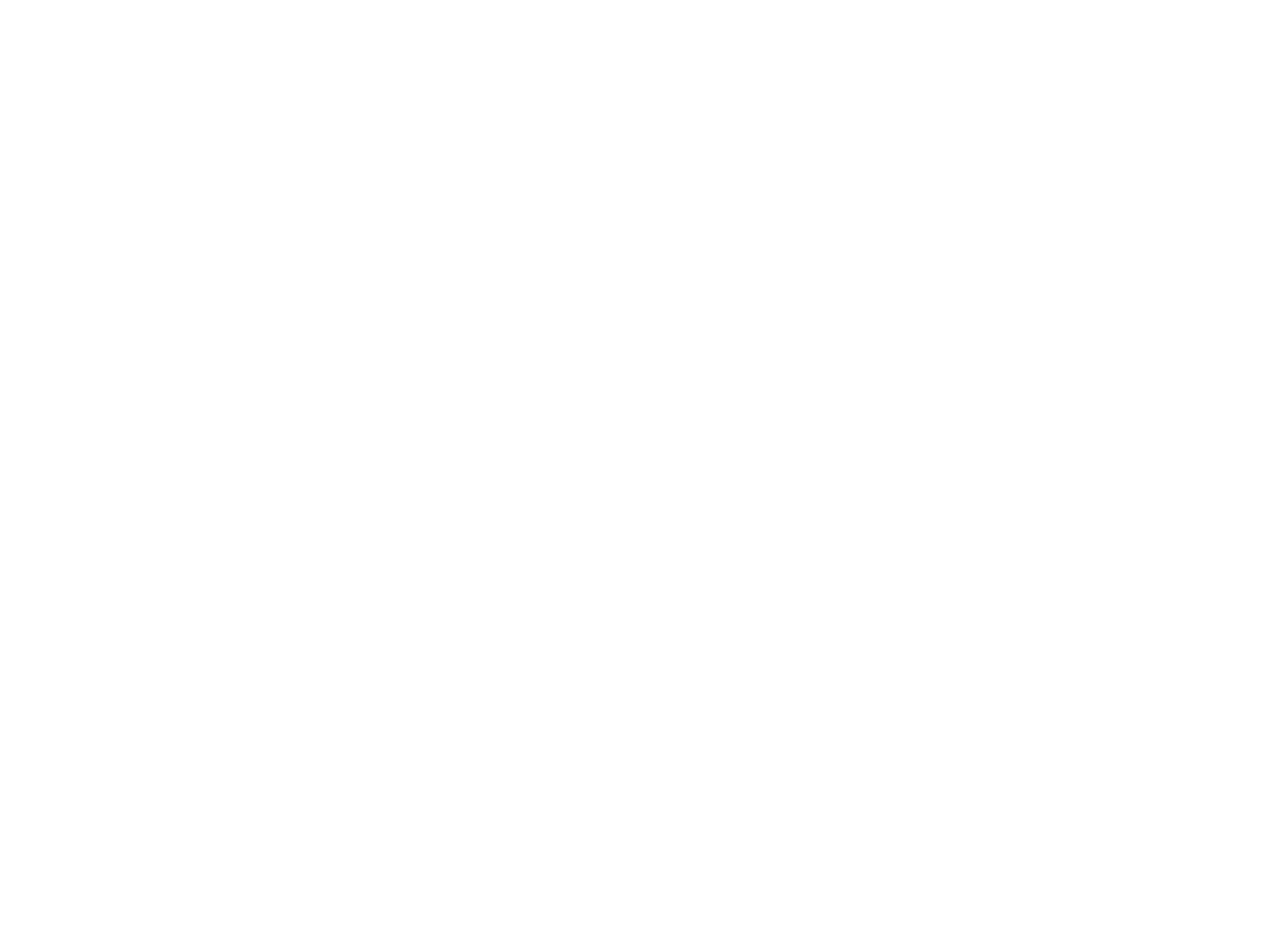
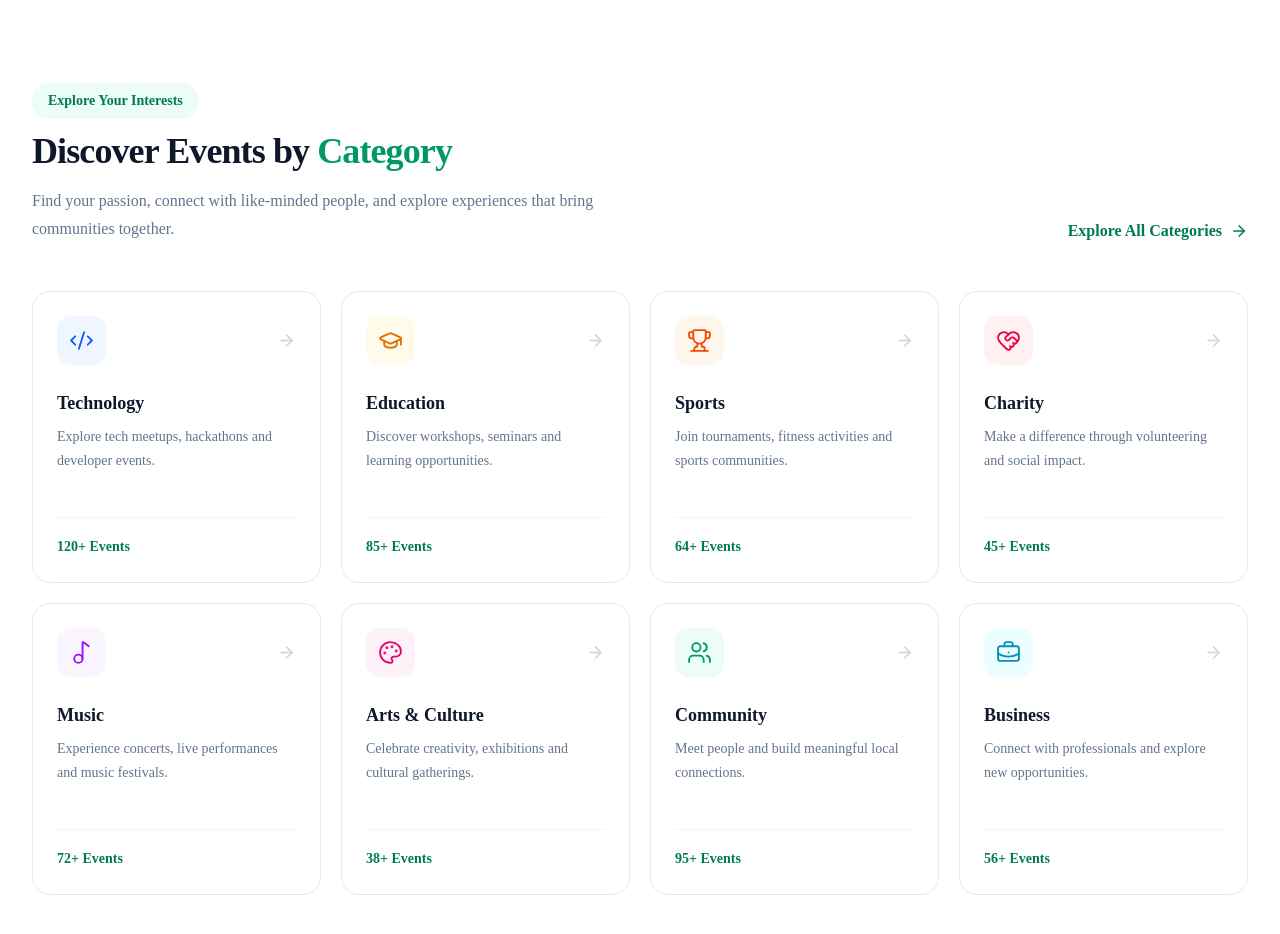
Before and after one commit to nahid1838/A8-Togetherly-Frontend, a Next.js app: page / in a window 1280 px wide. Shown: the part 900-1834 px from the top of the page. Before the commit the page ends 887 px from the top, so only its background shows below. Built offline with nearby package versions, Linux system fonts and the light colour scheme.

Commit message:
Event categories section added

```diff
--- a/src/app/page.tsx
+++ b/src/app/page.tsx
@@ -1,9 +1,11 @@
+import EventCategories from "@/components/home/EventCategories";
 import HeroSection from "@/components/home/HeroSection";
 
 export default function Home() {
   return (
     <div>
       <HeroSection />
+      <EventCategories />
     </div>
   );
 }
--- /dev/null
+++ b/src/components/home/EventCategories.tsx
@@ -0,0 +1,147 @@
+
+import {
+  ArrowRight,
+  Code2,
+  GraduationCap,
+  HeartHandshake,
+  Music2,
+  Palette,
+  Trophy,
+  Users,
+  BriefcaseBusiness,
+} from "lucide-react";
+
+const categories = [
+  {
+    title: "Technology",
+    description: "Explore tech meetups, hackathons and developer events.",
+    icon: Code2,
+    color: "bg-blue-50 text-blue-600",
+    events: "120+ Events",
+  },
+  {
+    title: "Education",
+    description: "Discover workshops, seminars and learning opportunities.",
+    icon: GraduationCap,
+    color: "bg-amber-50 text-amber-600",
+    events: "85+ Events",
+  },
+  {
+    title: "Sports",
+    description: "Join tournaments, fitness activities and sports communities.",
+    icon: Trophy,
+    color: "bg-orange-50 text-orange-600",
+    events: "64+ Events",
+  },
+  {
+    title: "Charity",
+    description: "Make a difference through volunteering and social impact.",
+    icon: HeartHandshake,
+    color: "bg-rose-50 text-rose-600",
+    events: "45+ Events",
+  },
+  {
+    title: "Music",
+    description: "Experience concerts, live performances and music festivals.",
+    icon: Music2,
+    color: "bg-purple-50 text-purple-600",
+    events: "72+ Events",
+  },
+  {
+    title: "Arts & Culture",
+    description: "Celebrate creativity, exhibitions and cultural gatherings.",
+    icon: Palette,
+    color: "bg-pink-50 text-pink-600",
+    events: "38+ Events",
+  },
+  {
+    title: "Community",
+    description: "Meet people and build meaningful local connections.",
+    icon: Users,
+    color: "bg-emerald-50 text-emerald-600",
+    events: "95+ Events",
+  },
+  {
+    title: "Business",
+    description: "Connect with professionals and explore new opportunities.",
+    icon: BriefcaseBusiness,
+    color: "bg-cyan-50 text-cyan-600",
+    events: "56+ Events",
+  },
+];
+
+export default function EventCategories() {
+  return (
+    <section className="bg-white px-5 py-20 md:px-8 lg:py-24">
+      <div className="mx-auto max-w-7xl">
+
+        {/* Section Heading */}
+        <div className="mb-12 flex flex-col justify-between gap-5 sm:flex-row sm:items-end">
+          <div>
+            <span className="mb-3 inline-block rounded-full bg-emerald-50 px-4 py-2 text-sm font-semibold text-emerald-700">
+              Explore Your Interests
+            </span>
+
+            <h2 className="text-3xl font-bold tracking-tight text-slate-900 sm:text-4xl">
+              Discover Events by{" "}
+              <span className="text-emerald-600">Category</span>
+            </h2>
+
+            <p className="mt-4 max-w-xl leading-7 text-slate-500">
+              Find your passion, connect with like-minded people, and
+              explore experiences that bring communities together.
+            </p>
+          </div>
+
+          <button className="group flex w-fit items-center gap-2 font-semibold text-emerald-700 transition-colors hover:text-emerald-800">
+            Explore All Categories
+            <ArrowRight
+              size={18}
+              className="transition-transform group-hover:translate-x-1"
+            />
+          </button>
+        </div>
+
+        {/* Category Cards */}
+        <div className="grid gap-5 sm:grid-cols-2 lg:grid-cols-4">
+          {categories.map((category) => {
+            const Icon = category.icon;
+
+            return (
+              <div
+                key={category.title}
+                className="group rounded-2xl border border-slate-200 bg-white p-6 transition-all duration-300 hover:-translate-y-1 hover:border-emerald-200 hover:shadow-xl hover:shadow-emerald-900/5"
+              >
+                <div className="mb-6 flex items-center justify-between">
+                  <div className={`rounded-xl p-3 ${category.color}`}>
+                    <Icon size={25} strokeWidth={1.8} />
+                  </div>
+
+                  <ArrowRight
+                    size={19}
+                    className="text-slate-300 transition-all duration-300 group-hover:translate-x-1 group-hover:text-emerald-600"
+                  />
+                </div>
+
+                <h3 className="text-lg font-bold text-slate-900 transition-colors group-hover:text-emerald-700">
+                  {category.title}
+                </h3>
+
+                <p className="mt-2 min-h-[72px] text-sm leading-6 text-slate-500">
+                  {category.description}
+                </p>
+
+                <div className="mt-5 border-t border-slate-100 pt-4">
+                  <span className="text-sm font-semibold text-emerald-700">
+                    {category.events}
+                  </span>
+                </div>
+              </div>
+            );
+          })}
+        </div>
+
+      </div>
+    </section>
+  );
+}
```
